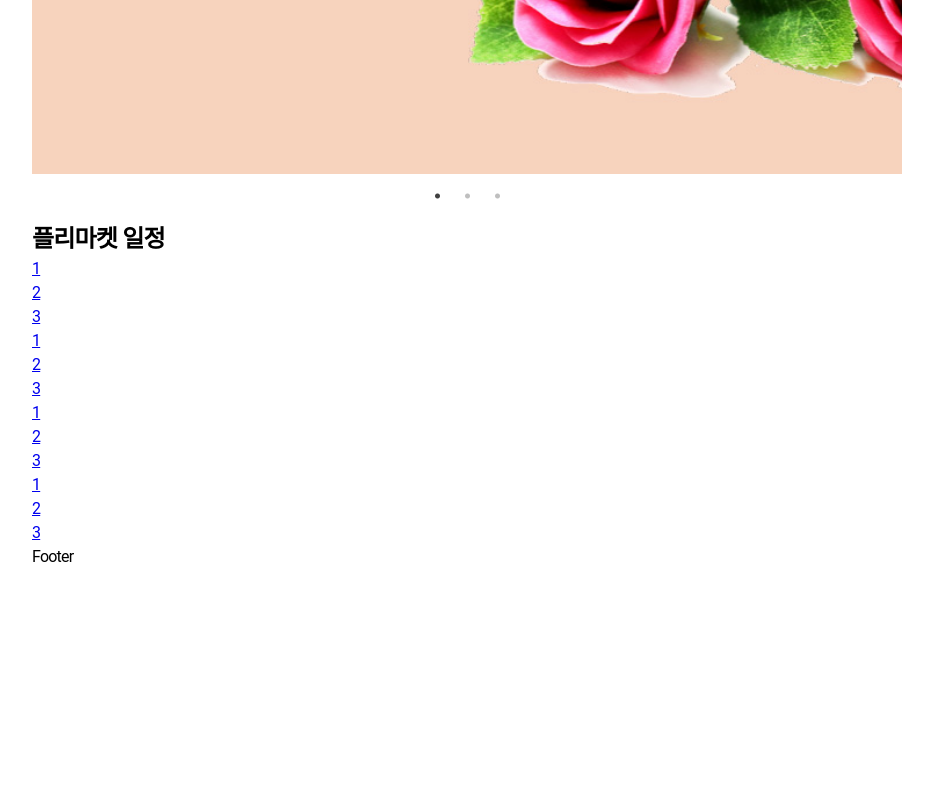
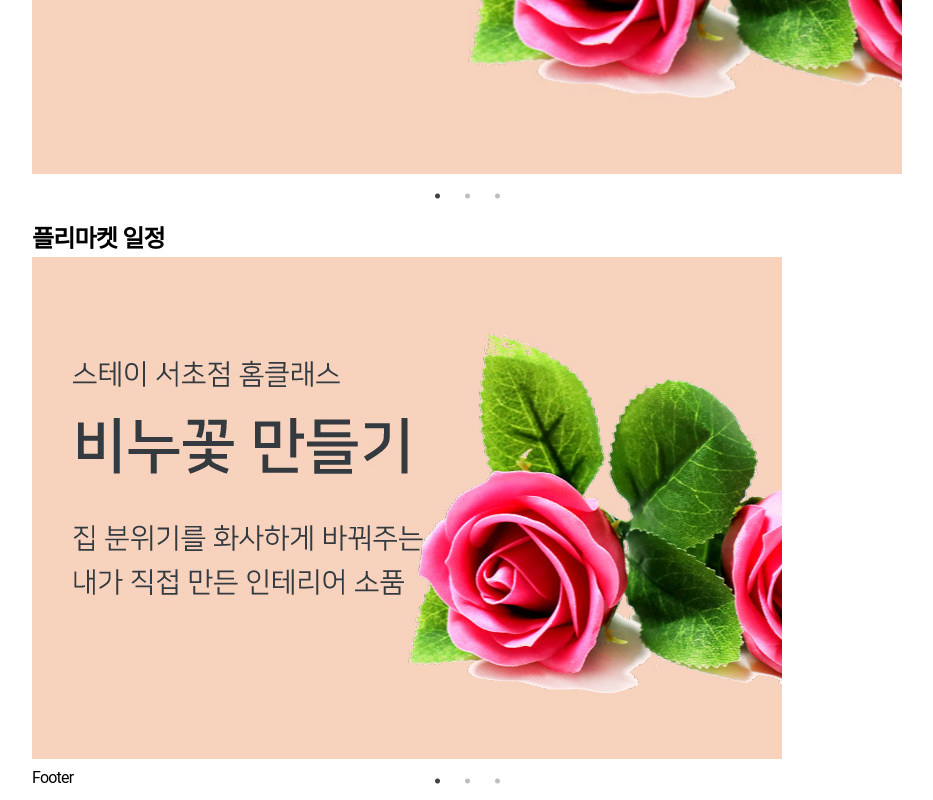
Before and after one commit to ferrari219/linking, a React (Create React App) app: page / in a window 1280 px wide. Shown: the part 466-1266 px from the top of the page, without its empty margins (173-1106 px from the left). Before the commit the page ends 1045 px from the top, so only its background shows below. Built offline with nearby package versions, Linux system fonts and the light colour scheme; a web font is replaced by a local one.

Commit message:
가로스크롤형 모듈 제작

```diff
--- a/src/Components/ContXscroll/ContXscroll.js
+++ b/src/Components/ContXscroll/ContXscroll.js
@@ -1,50 +1,45 @@
-import React from 'react';
+import React, { Component } from 'react';
+import 'slick-carousel/slick/slick.css';
+import 'slick-carousel/slick/slick-theme.css';
+import Slider from 'react-slick';
+
 import style from './ContXscroll.module.scss';
-
-const ContXscroll = ({ title }) => {
-	return (
-		<section className={style.ContXscroll}>
-			<h2>플리마켓 일정</h2>
-			<ul>
-				<li>
-					<a href="#">1</a>
-				</li>
-				<li>
-					<a href="#">2</a>
-				</li>
-				<li>
-					<a href="#">3</a>
-				</li>
-				<li>
-					<a href="#">1</a>
-				</li>
-				<li>
-					<a href="#">2</a>
-				</li>
-				<li>
-					<a href="#">3</a>
-				</li>
-				<li>
-					<a href="#">1</a>
-				</li>
-				<li>
-					<a href="#">2</a>
-				</li>
-				<li>
-					<a href="#">3</a>
-				</li>
-				<li>
-					<a href="#">1</a>
-				</li>
-				<li>
-					<a href="#">2</a>
-				</li>
-				<li>
-					<a href="#">3</a>
-				</li>
-			</ul>
-		</section>
-	);
-};
+import banner from '@/img/banner.jpg';
+class ContXscroll extends Component {
+	render() {
+		const settings = {
+			dots: true,
+			infinite: true,
+			speed: 500,
+			slidesToShow: 1,
+			slidesToScroll: 1,
+			// centerMode: true,
+			lazyLoad: true,
+			// autoplay: true,
+		};
+		return (
+			<section className={style.ContXscroll}>
+				<h2>플리마켓 일정</h2>
+				<Slider {...settings}>
+					<div>
+						<a href="#">
+							<img src={banner} alt="" />
+						</a>
+					</div>
+					<div>
+						<a href="#">
+							<img src={banner} alt="" />
+						</a>
+					</div>
+					<div>
+						<a href="#">
+							<img src={banner} alt="" />
+						</a>
+					</div>
+				</Slider>
+			</section>
+		);
+	}
+}
 
 export default ContXscroll;
```
